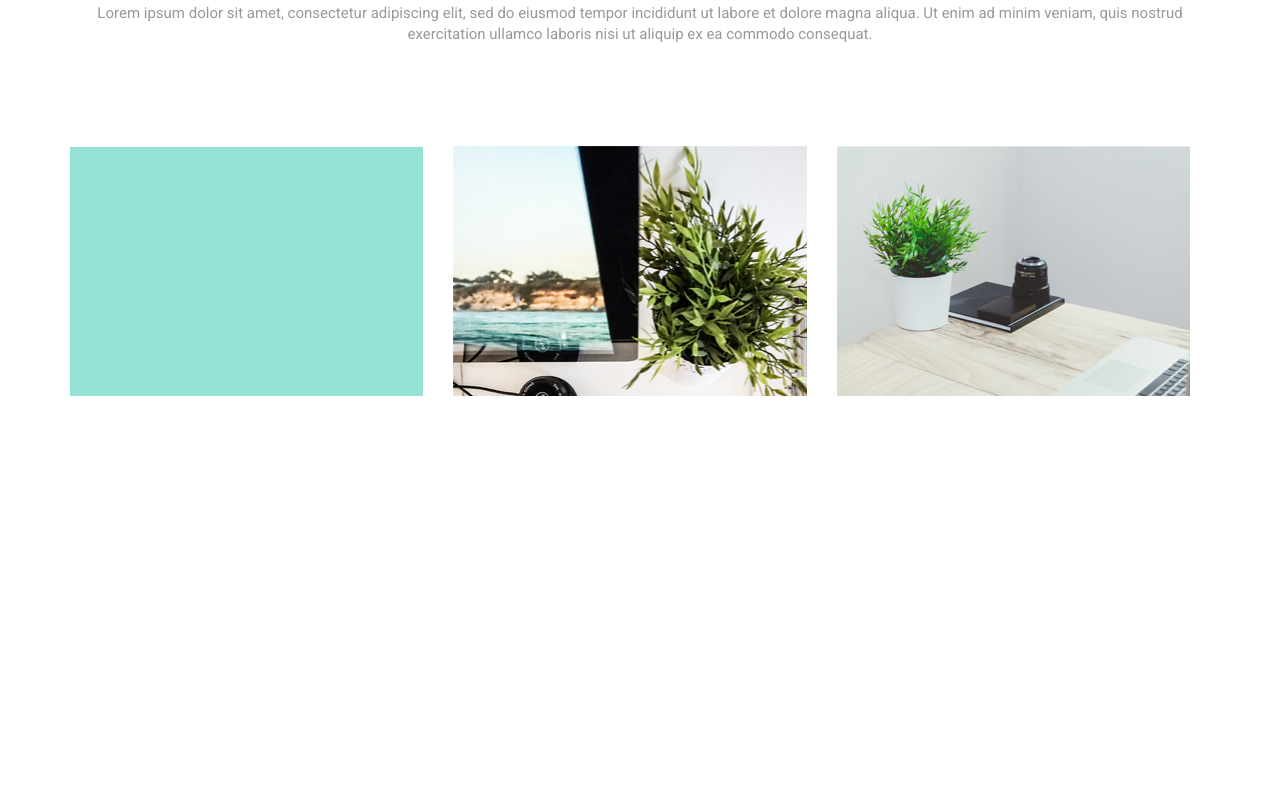
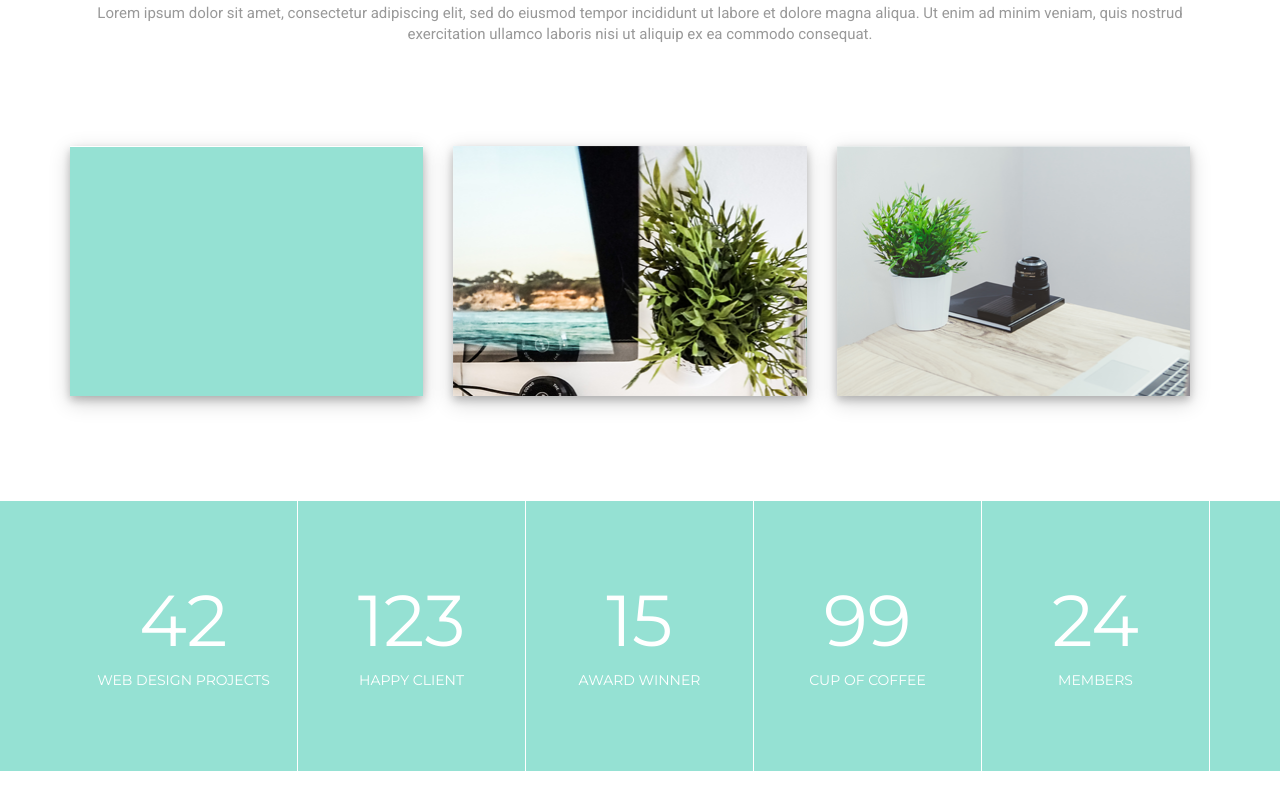
Before and after one commit to druny/mogo.free, a website: page www/index.html in a window 1280 px wide. Shown: the part 1318-2128 px from the top of the page. Before the commit the page ends 1819 px from the top, so only its background shows below. Drawn offline with Linux system fonts and the light colour scheme.

Commit message:
Added Info block

```diff
--- a/www/index.html
+++ b/www/index.html
@@ -67,6 +67,30 @@
 	</div>
 </div>
 </div>
+<div class="info-block">
+	<div class="container">
+		<div class="info-item">
+			<h2 class="info-number">42</h2>
+			<p class="info-description">Web Design Projects</p>
+		</div>
+		<div class="info-item">
+			<h2 class="info-number">123</h2>
+			<p class="info-description">happy client</p>
+		</div>
+		<div class="info-item">
+			<h2 class="info-number">15</h2>
+			<p class="info-description">award winner</p>
+		</div>
+		<div class="info-item">
+			<h2 class="info-number">99</h2>
+			<p class="info-description">cup of coffee</p>
+		</div>
+		<div class="info-item">
+			<h2 class="info-number">24</h2>
+			<p class="info-description">members</p>
+		</div>
+	</div>
+</div>
 
 </body>
 </html>
--- a/www/less/app.less
+++ b/www/less/app.less
@@ -175,6 +175,7 @@ a {
 			float: left;
 			margin-right: 30px;
 			margin-bottom: 105px;
+			box-shadow: 0 4px 8px 0 rgba(0, 0, 0, 0.2), 0 6px 20px 0 rgba(0, 0, 0, 0.19);
 			&:last-child {
 				margin-right: 0;
 			}
@@ -220,5 +221,27 @@ a {
 			}
 		}
 	}
-
 }
+.info-block {
+	width: 100%;
+	background-color: #95e1d3;
+	height: 270px;
+	margin-bottom: 110px;
+	.info-item {
+		float: left;
+		width: 20%;
+		height: 270px;
+		font-family: @main-font;
+		border-right: 1px solid #fff;
+		text-align: center;
+		color: #fff;
+		.info-number {
+			margin-top: 80px;
+			font-size: 72px;
+		}
+		.info-description {
+			font-size: 14px;
+			text-transform: uppercase;
+		}
+	}
+}
```
Also changed, not shown: www/css/style.css, www/css/style.min.css.
